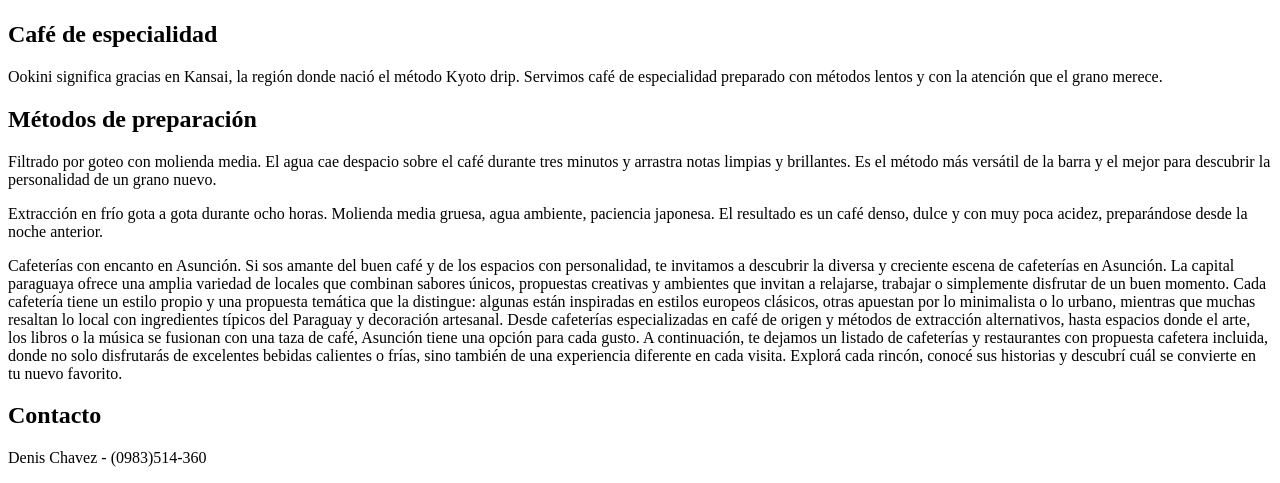
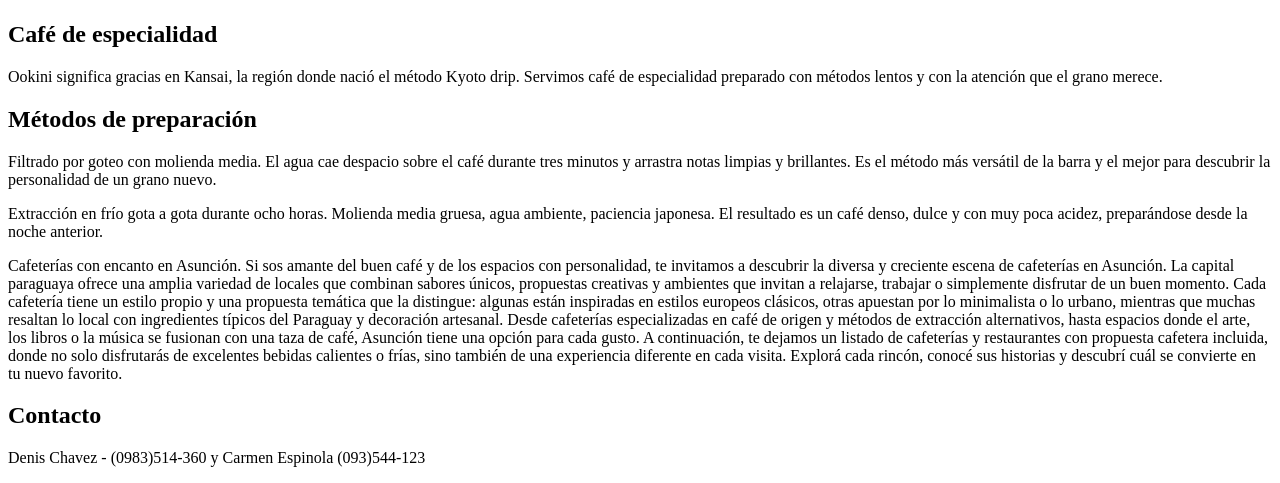
Before and after one commit to denischavez1912-oss/Ookini, a plain HTML site: page index.html in a window 1280 px wide. Shown: the part 401-884 px from the top of the page. Drawn offline with Linux system fonts and the light colour scheme.

Commit message:
Actualiza información de contacto

```diff
--- a/index.html
+++ b/index.html
@@ -38,7 +38,7 @@
     <h2>Contacto</h2>
 
 
-    <p>Denis Chavez - (0983)514-360 </p>
+    <p>Denis Chavez - (0983)514-360 y Carmen Espinola (093)544-123 </p>
 
 </body>
 
```
